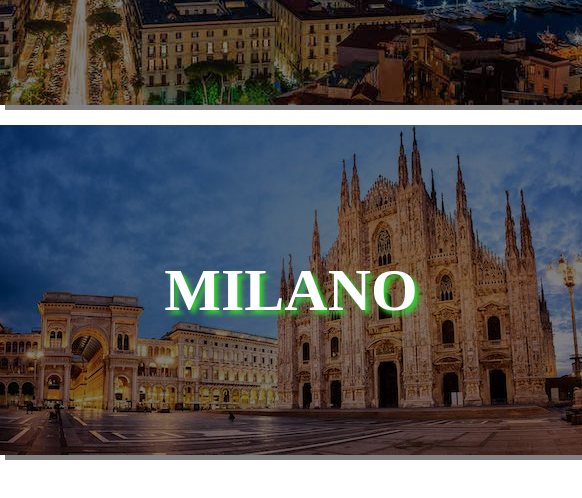
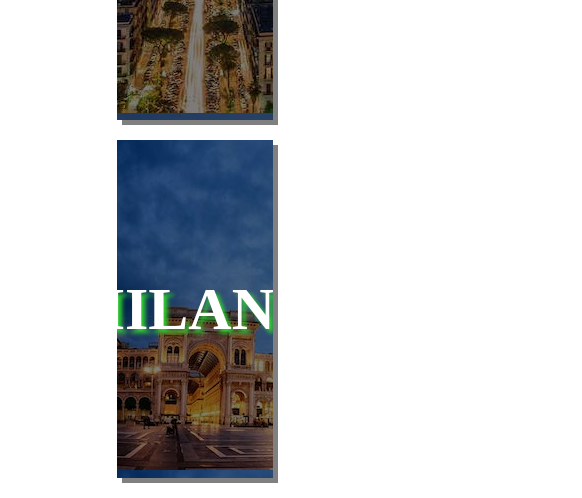
Before and after one commit to antoniolovotrico/htmlcss-airbnb, a plain HTML site: page index.html in a window 390 px wide. Shown: the part 595-1093 px from the top of the page, 582 px wide, since content can reach past the window. Before the commit the page ends 1070 px from the top, so only its background shows below. Drawn offline with Linux system fonts and the light colour scheme.

Commit message:
revisione finale completata,rese immagini responsive con l'utilizzo di vW e vh

```diff
--- a/assets/css/style.css
+++ b/assets/css/style.css
@@ -4,8 +4,8 @@
 }
 
 .bg {
-  width: 582px;
-  height: 330px;
+  width: 40vw;
+  height: 40vh;
   overflow: hidden;
   position: relative;
   margin: 20px auto;
```
